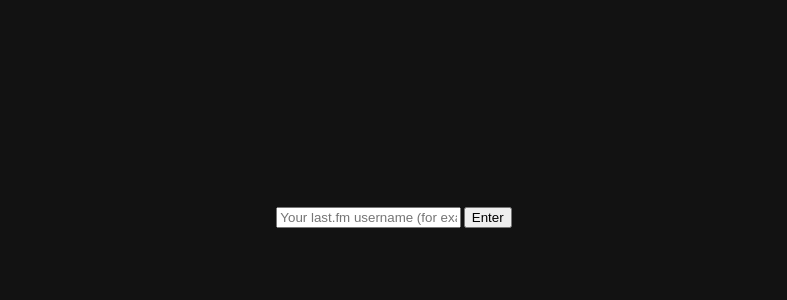
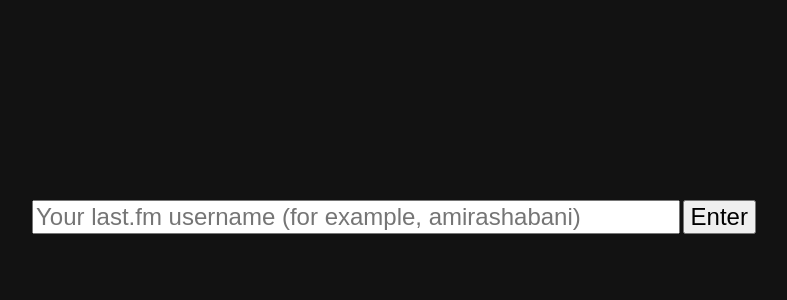
Before and after one commit to amishbni/shabani.dev, a Django app: page /statsfm in a window 1280 px wide. Shown: the part 183-483 px from the top of the page, without its empty margins (246-1033 px from the left). Run offline with Django 3.2, Linux system fonts and the light colour scheme.

Commit message:
Bigger form

```diff
--- a/src/static/css/statsfm.css
+++ b/src/static/css/statsfm.css
@@ -18,3 +18,11 @@ body {
   justify-content: center;
   line-height: 1;
 }
+
+.container input {
+  font-size: 15px; font-size: 1.5rem;
+}
+
+#username {
+  width: 400px; width: 40rem;
+}
```
